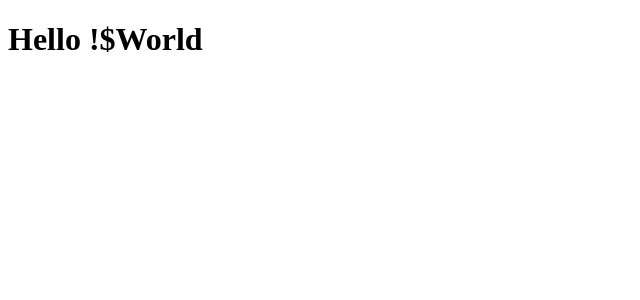
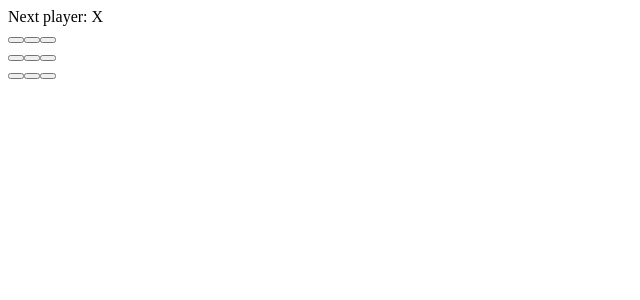
Before and after one commit to bighamcyrus/my-react-portfolio, a React (Create React App) app: page / in a window 1280 px wide. Shown: the top 300 px of the page, without its empty margins (0-640 px from the left). Built offline with nearby package versions, Linux system fonts and the light colour scheme; the HTML template or start-up script is replaced by a standard one.

Commit message:
tic tac toe practive with react components

```diff
--- a/src/index.js
+++ b/src/index.js
@@ -1,31 +1,147 @@
 import React from 'react';
 import ReactDOM from 'react-dom/client';
-import App from './App.js';
-// importing bootstrap below
-import 'bootstrap/dist/css/bootstrap.min.css';
-const root = ReactDOM.createRoot(document.getElementById('root'));
-const head = ReactDOM.createRoot(document.querySelector('head'));
+// import App from './App.js';
+// // importing bootstrap below
+// import 'bootstrap/dist/css/bootstrap.min.css';
+// const root = ReactDOM.createRoot(document.getElementById('root'));
+// const head = ReactDOM.createRoot(document.querySelector('head'));
 
-head.render(
-  <>
-    <meta charset="utf-8" />
-    <link rel="icon" href="%PUBLIC_URL%/favicon.ico" />
-    <meta name="viewport" content="width=device-width, initial-scale=1" />
-    <meta name="theme-color" content="#000000" />
-    <meta
-      name="description"
-      content="Web site created using create-react-app"
-    />
-    <link rel="apple-touch-icon" href="%PUBLIC_URL%/logo192.png" />
+// head.render(
+//   <>
+//     <meta charset="utf-8" />
+//     <link rel="icon" href="%PUBLIC_URL%/favicon.ico" />
+//     <meta name="viewport" content="width=device-width, initial-scale=1" />
+//     <meta name="theme-color" content="#000000" />
+//     <meta
+//       name="description"
+//       content="Web site created using create-react-app"
+//     />
+//     <link rel="apple-touch-icon" href="%PUBLIC_URL%/logo192.png" />
 
-    <link rel="manifest" href="%PUBLIC_URL%/manifest.json" />
+//     <link rel="manifest" href="%PUBLIC_URL%/manifest.json" />
 
-    <title>Cyrus Bigham React Portfolio</title>
-    </>
-)
-root.render(
+//     <title>Cyrus Bigham React Portfolio</title>
+//     </>
+// )
+// root.render(
 
 
-    <App />
+//     <App />
 
-);
+// );
+
+// BELOW IS START CODE FOR TIC TAK TOE. REMOVE ALL ABOVE CODE TO PRACTICE THE BELOW
+
+var player = {score: 1, name: 'Jeff'};
+
+var newPlayer = Object.assign({}, player, {score: 2});
+
+
+// below code creates a class that goes directly onto the react component that returns a button that once clicked with console log click
+function Square(props) {
+  return (
+    <button className="square" onClick={props.onClick}>
+      {props.value}
+    </button>
+  );
+}
+
+class Board extends React.Component {
+  constructor(props) {
+    super(props);
+    this.state = {
+      squares: Array(9).fill(null),
+      xIsNext: true,
+    };
+  }
+
+  handleClick(i) {
+    const squares = this.state.squares.slice();
+    // if there is a winner then no longer do anything
+    if (calculateWinner(squares) || squares[i]) {
+      return;
+    }
+    // continue handler
+    squares[i] = this.state.xIsNext ? 'X' : 'O';
+    this.setState({
+      squares: squares,
+      xIsNext: !this.state.xIsNext,
+    });
+  }
+
+  renderSquare(i) {
+    return (
+      <Square
+        value={this.state.squares[i]}
+        onClick={() => this.handleClick(i)}
+      />
+    );
+  }
+
+  render() {
+    const winner = calculateWinner(this.state.squares);
+    let status;
+    if (winner) {
+      status = 'Winner: ' + winner;
+    } else {
+      status = 'Next player: ' + (this.state.xIsNext ? 'X' : 'O');
+    }
+
+    return (
+      <div>
+        <div className="status">{status}</div>
+        <div className="board-row">
+          {this.renderSquare(0)}{this.renderSquare(1)}{this.renderSquare(2)}
+        </div>
+        <div className="board-row">
+          {this.renderSquare(3)}{this.renderSquare(4)}{this.renderSquare(5)}
+        </div>
+        <div className="board-row">
+          {this.renderSquare(6)}{this.renderSquare(7)}{this.renderSquare(8)}
+        </div>
+      </div>
+    );
+  }
+}
+
+class Game extends React.Component {
+  render() {
+    return (
+      <div className="game">
+        <div className="game-board">
+          <Board />
+        </div>
+        <div className="game-info">
+          <div>{/* status */}</div>
+          <ol>{/* TODO */}</ol>
+        </div>
+      </div>
+    );
+  }
+}
+
+// ========================================
+
+const root = ReactDOM.createRoot(document.getElementById("root"));
+root.render(<Game />);
+
+// checks after each move if there is a potential winner by checking all possible winning situations
+function calculateWinner(squares) {
+  const lines = [
+    [0, 1, 2],
+    [3, 4, 5],
+    [6, 7, 8],
+    [0, 3, 6],
+    [1, 4, 7],
+    [2, 5, 8],
+    [0, 4, 8],
+    [2, 4, 6],
+  ];
+  for (let i = 0; i < lines.length; i++) {
+    const [a, b, c] = lines[i];
+    if (squares[a] && squares[a] === squares[b] && squares[a] === squares[c]) {
+      return squares[a];
+    }
+  }
+  return null;
+}
```
